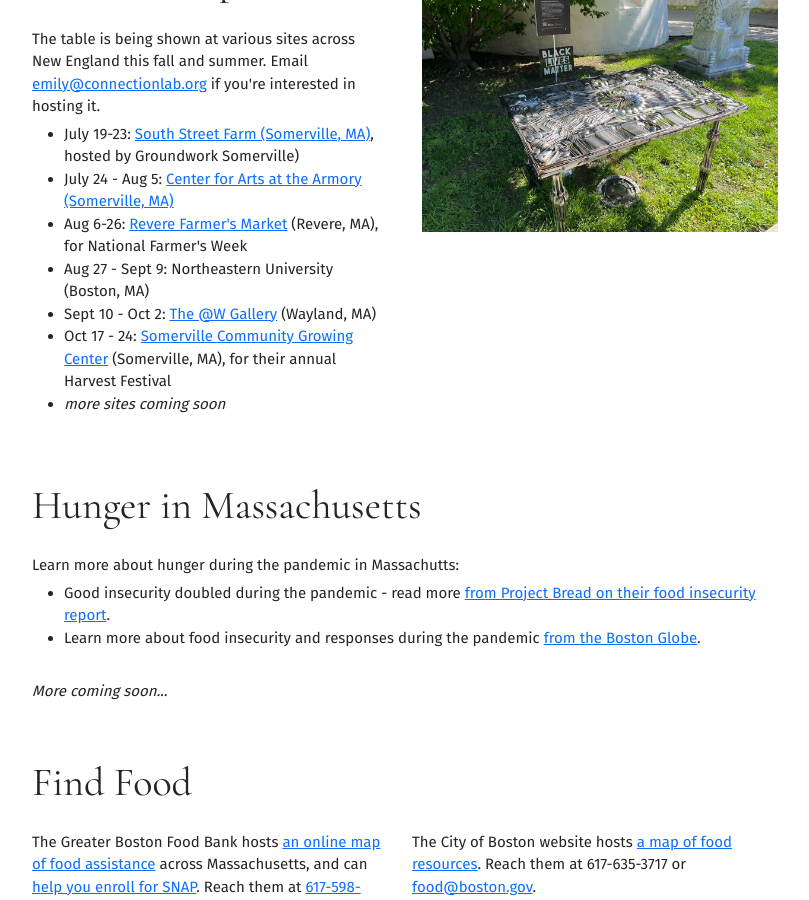
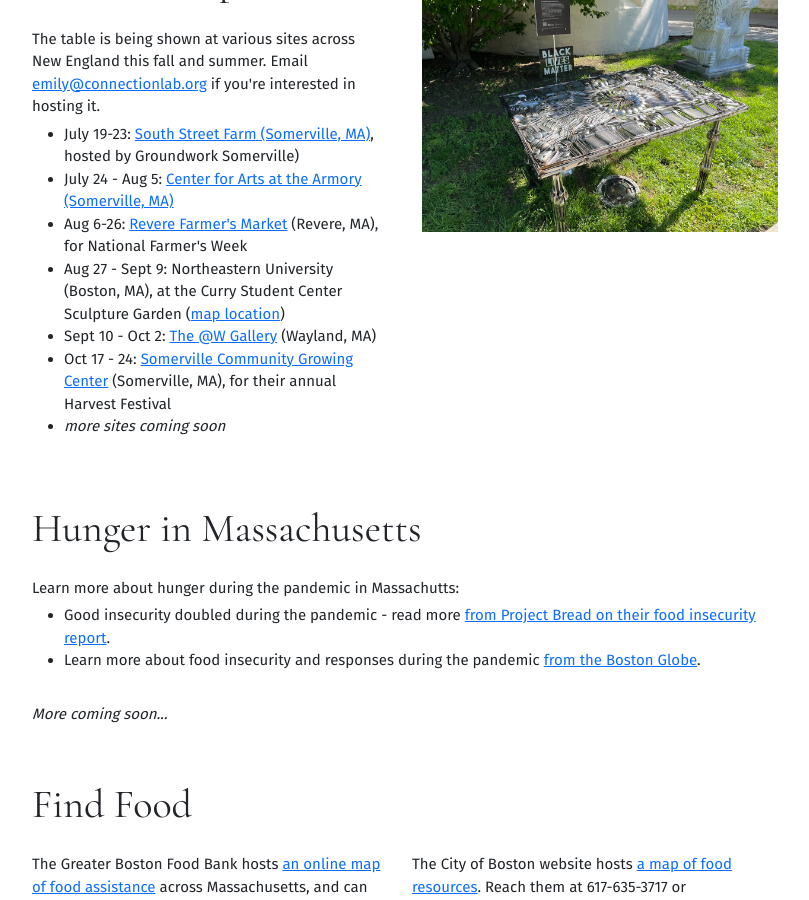
Before and after one commit to dataculturegroup/data-culture-group-website, a Jekyll site: the page 1659/index.html, which Jekyll copies as it is, in a window 1280 px wide and 900 px high, scrolled down 573 px. Shown: the whole window, without its empty margins (240-1049 px from the left). Built offline with Jekyll 4.4.1, drawn with Linux system fonts in a browser that asks for light colours.

Commit message:
add NU location

```diff
--- a/1659/index.html
+++ b/1659/index.html
@@ -105,7 +105,7 @@
               <li>July 19-23: <a href="https://groundworksomerville.org/programs/south-street-farm/">South Street Farm (Somerville, MA)</a>, hosted by Groundwork Somerville)</li>
               <li>July 24 - Aug 5: <a href="https://artsatthearmory.org">Center for Arts at the Armory (Somerville, MA)</a></li>
               <li>Aug 6-26: <a href="https://www.revere.org/departments/healthy-community-initiatives/farmers-market">Revere Farmer's Market</a> (Revere, MA), for National Farmer's Week</li>
-              <li>Aug 27 - Sept 9: Northeastern University (Boston, MA)</li>
+              <li>Aug 27 - Sept 9: Northeastern University (Boston, MA), at the Curry Student Center Sculpture Garden (<a href="https://goo.gl/maps/FcVjdh5eerQj7SJ76">map location</a>)</li>
               <li>Sept 10 - Oct 2: <a href="https://artswayland.com">The @W Gallery</a> (Wayland, MA)</li>
               <li>Oct 17 - 24: <a href="https://www.thegrowingcenter.org">Somerville Community Growing Center</a> (Somerville, MA), for their annual Harvest Festival</li>
               <li><i>more sites coming soon</i></li>
```
